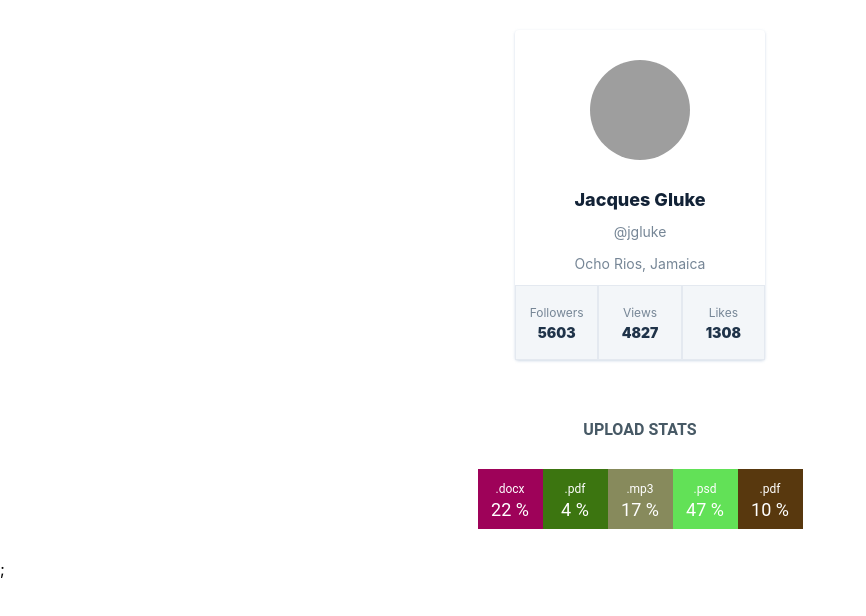
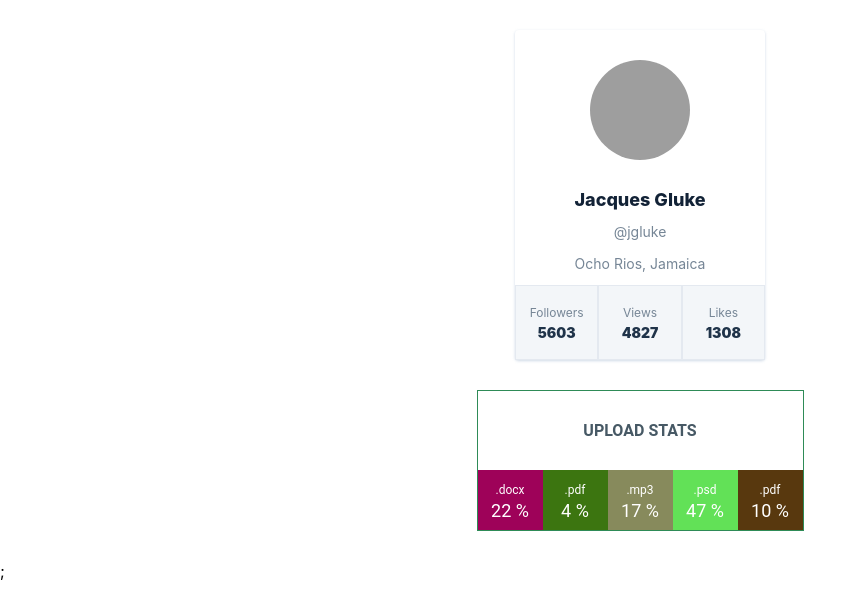
Before and after one commit to JulieJud/goit-react-hw-01-components, a React (Create React App) app: page / in a window 1280 px wide. Shown: the top 616 px of the page, without its empty margins (0-866 px from the left). Built offline with nearby package versions, Linux system fonts and the light colour scheme; grey boxes are pictures that could not be loaded.

Commit message:
statistic

```diff
--- a/src/components/Statistic/Statistic.module.css
+++ b/src/components/Statistic/Statistic.module.css
@@ -5,6 +5,7 @@
   flex-wrap: wrap;
   justify-content: center;
   font-family: 'Roboto', sans-serif;
+  border: 1px solid seagreen;
 }
 
 .title {
```
